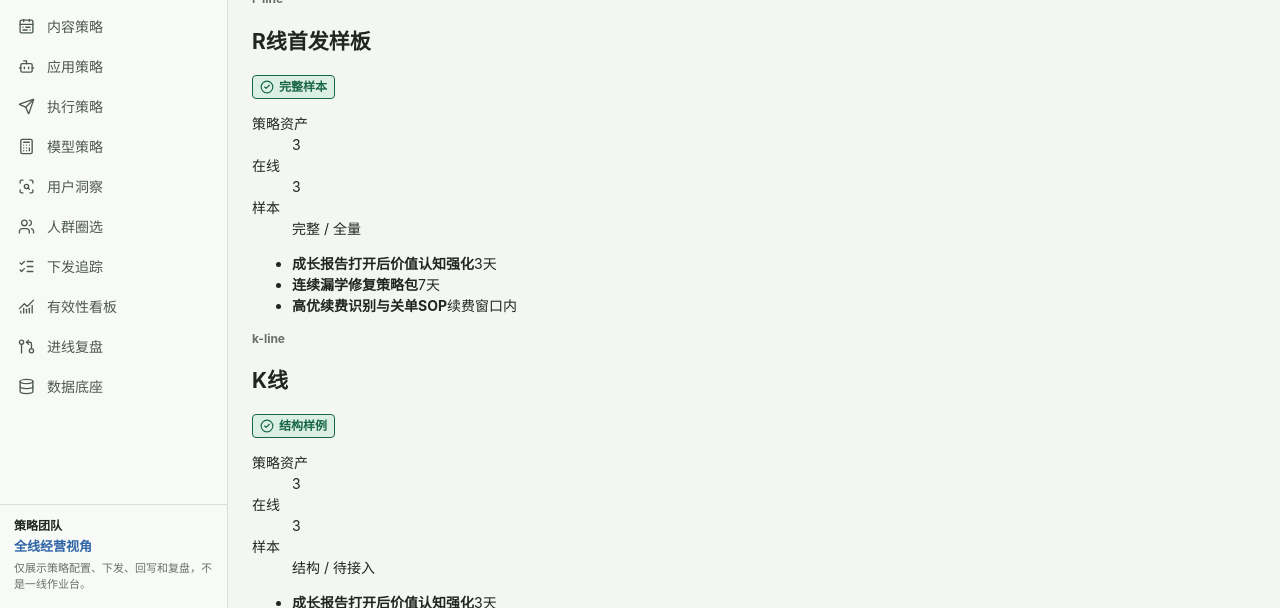
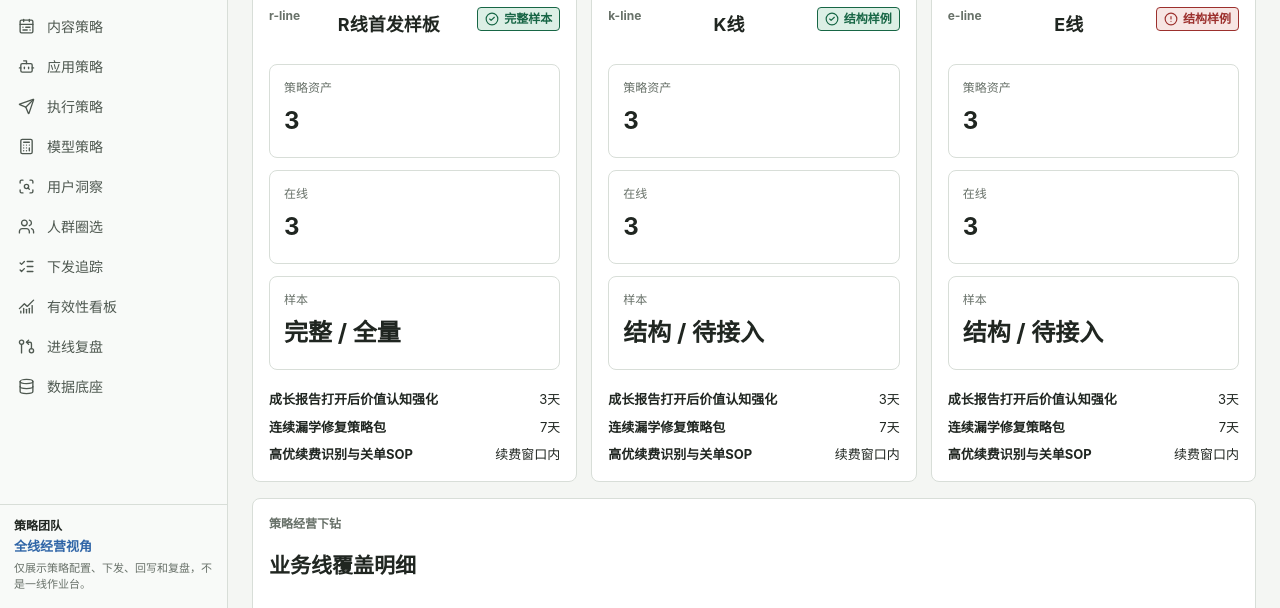
Before and after one commit to Viannni/rline-strategy-center-pages, a website with bundled scripts: page index.html in a window 1280 px wide. Both pictures are taken after a click on the link "业务线下钻". Shown: the part 191-799 px from the top of the page. Built offline with nearby package versions, Linux system fonts and the light colour scheme.

Commit message:
polish: prepare english strategy center prototype

```diff
--- a/styles.css
+++ b/styles.css
@@ -6,6 +6,7 @@
   --ink: #202621;
   --muted: #687169;
   --line: #d8ded8;
+  --border: var(--line);
   --line-strong: #bcc6bd;
   --accent: #237a55;
   --accent-hover: #1b6445;
@@ -2527,3 +2528,103 @@ textarea:focus-visible,
   .lifecycle-node { min-height: 92px; }
   .operation-grid { grid-template-columns: 1fr; }
 }
+
+.metric-strip {
+  display: grid;
+  grid-template-columns: repeat(auto-fit, minmax(150px, 1fr));
+  gap: 12px;
+  margin: 16px 0 20px;
+}
+
+.metric-strip div,
+.line-card,
+.strategy-card,
+.panel {
+  border: 1px solid var(--border);
+  background: var(--surface);
+  border-radius: 8px;
+}
+
+.metric-strip div {
+  padding: 14px;
+}
+
+.metric-strip dt {
+  color: var(--muted);
+  font-size: 12px;
+}
+
+.metric-strip dd {
+  margin: 6px 0 0;
+  font-size: 24px;
+  font-weight: 700;
+}
+
+.metric-strip small {
+  display: block;
+  margin-top: 4px;
+  color: var(--muted);
+}
+
+.line-grid,
+.strategy-card-grid {
+  display: grid;
+  grid-template-columns: repeat(auto-fit, minmax(260px, 1fr));
+  gap: 14px;
+}
+
+.line-card,
+.strategy-card {
+  padding: 16px;
+}
+
+.line-card header,
+.strategy-card header {
+  display: flex;
+  align-items: flex-start;
+  justify-content: space-between;
+  gap: 12px;
+}
+
+.line-card h2,
+.strategy-card h3 {
+  margin: 4px 0 10px;
+  font-size: 18px;
+}
+
+.compact-list {
+  list-style: none;
+  padding: 0;
+  margin: 12px 0 0;
+  display: grid;
+  gap: 8px;
+}
+
+.compact-list li {
+  display: flex;
+  justify-content: space-between;
+  gap: 10px;
+  font-size: 13px;
+}
+
+.panel {
+  padding: 16px;
+  margin-top: 16px;
+}
+
+.panel__header {
+  display: flex;
+  align-items: center;
+  justify-content: space-between;
+  gap: 12px;
+  margin-bottom: 12px;
+}
+
+@media (max-width: 900px) {
+  .line-card header,
+  .strategy-card header,
+  .panel__header,
+  .compact-list li {
+    display: block;
+  }
+}
```
Also changed, not shown: tests/english-strategy-shell.test.mjs (+8 -0 lines), README.md.
